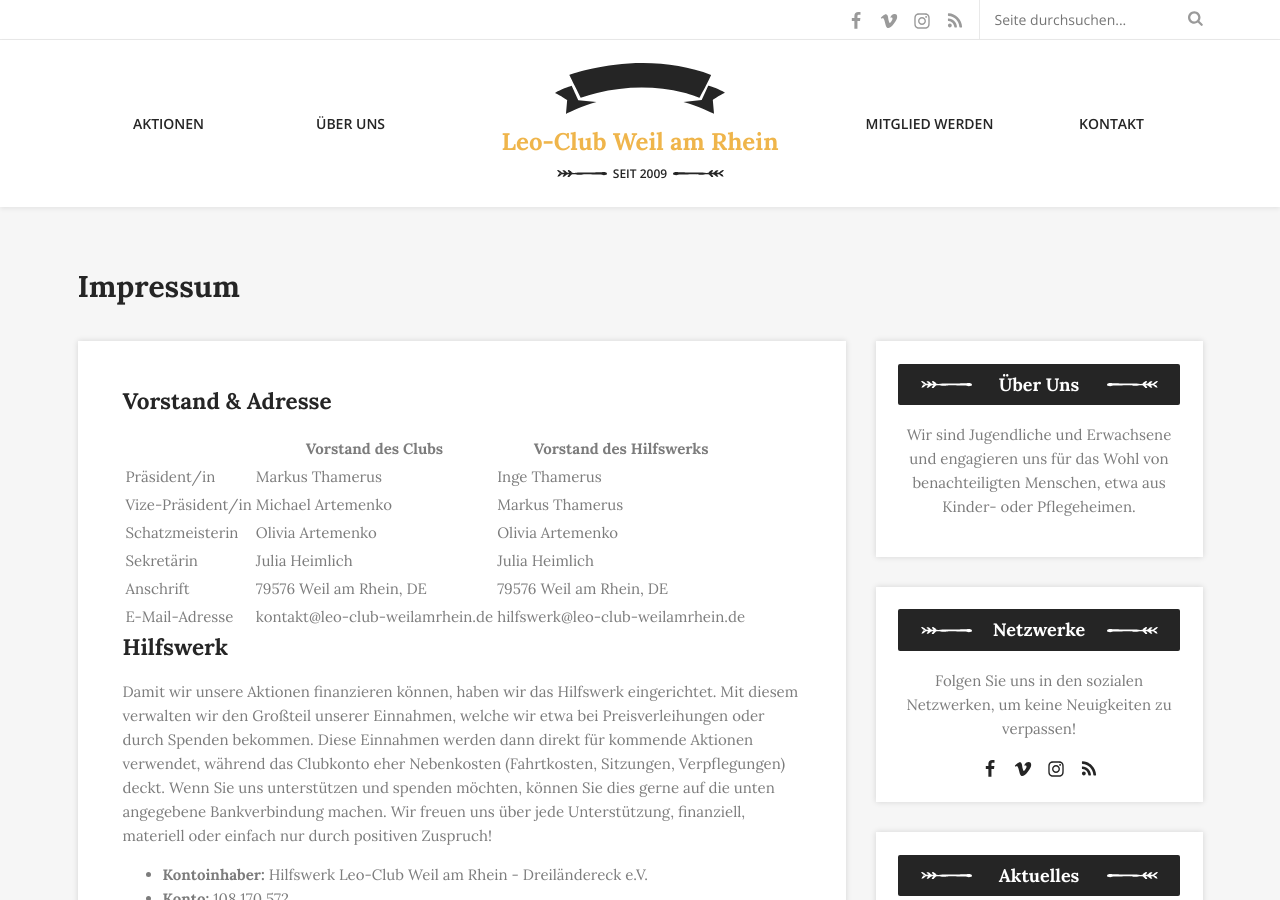
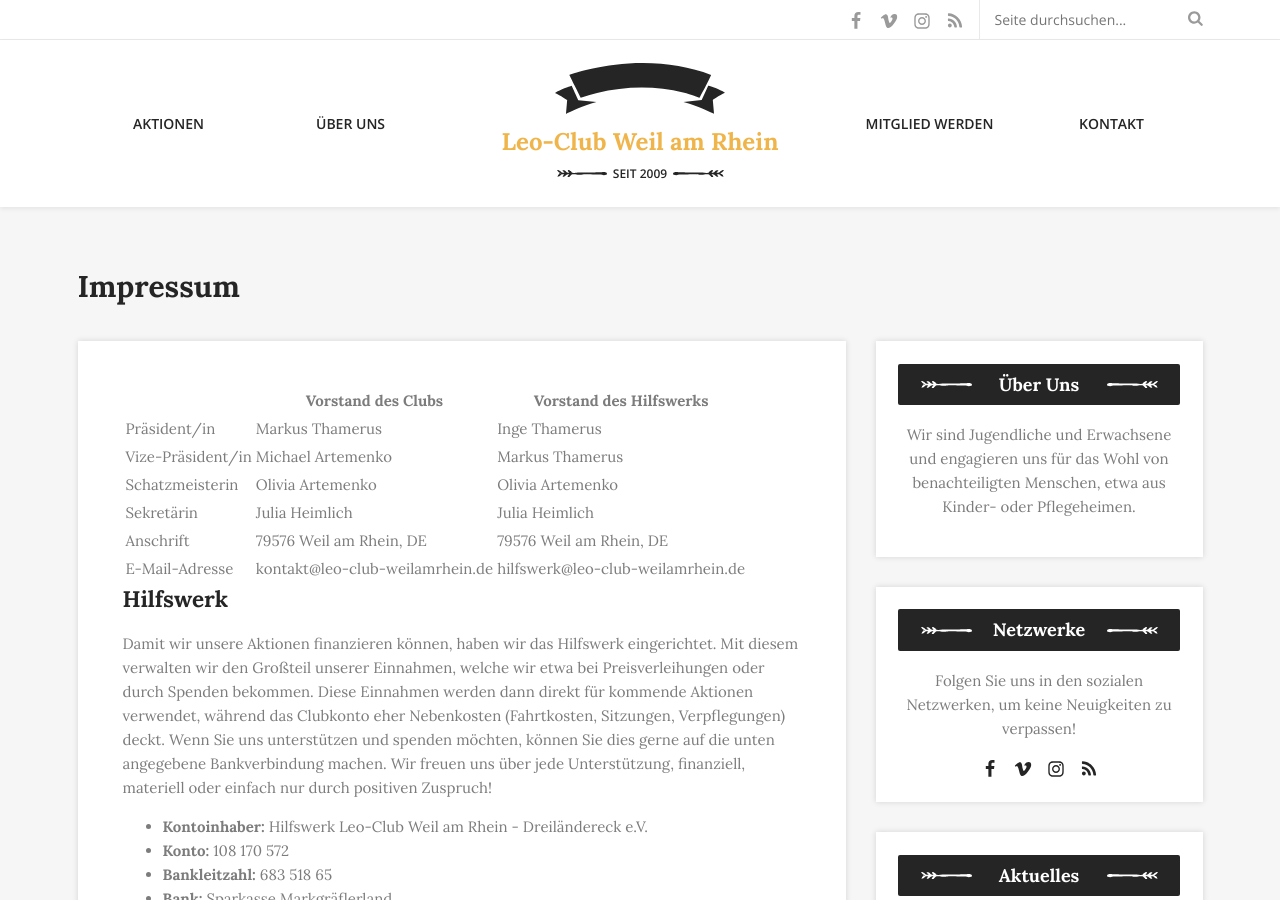
Before and after one commit to andreasremdt/leo-club, a Jekyll site: the page built from impressum.md, in a window 1280 px wide and 900 px high. Built offline with Jekyll 4.4.1, drawn with Linux system fonts in a browser that asks for light colours.

Commit message:
improve content

```diff
--- a/impressum.md
+++ b/impressum.md
@@ -5,8 +5,6 @@ description: Daten zum aktuellen Vorstand, dem Hilfswerk, unseren Bankkonten und
 permalink: /impressum/
 background: true
 ---
-
-## Vorstand & Adresse
 
 |                   | Vorstand des Clubs | Vorstand des Hilfswerks |
 | ----------------- | ------------------ | ----------------------- |
```
Also changed, not shown: datenschutz.md (+1 -0 lines).
